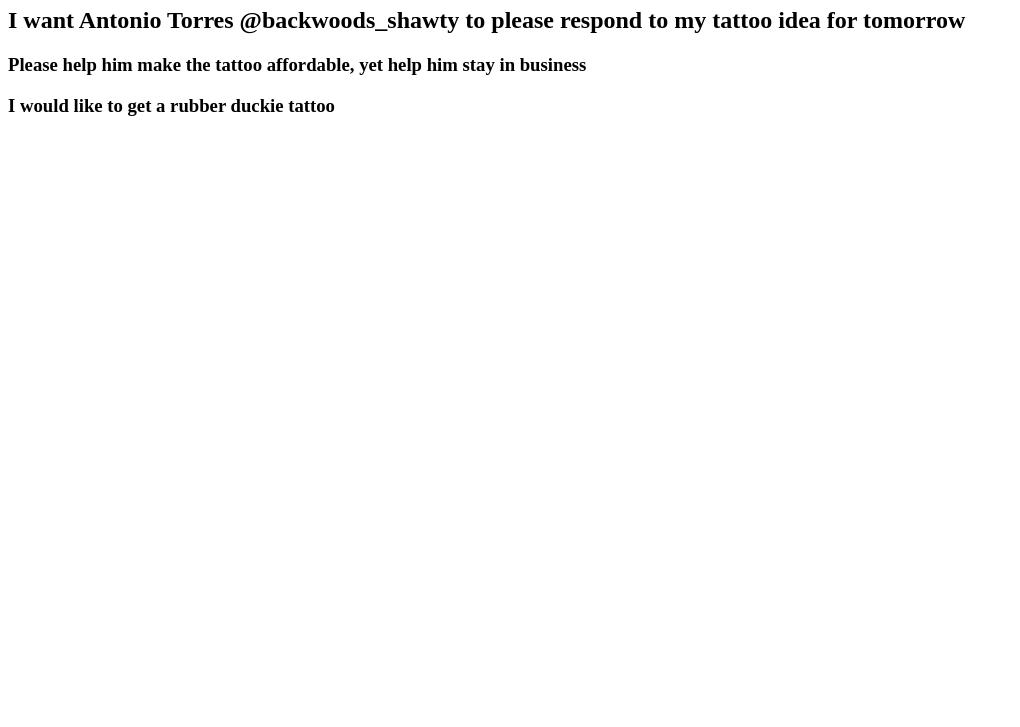
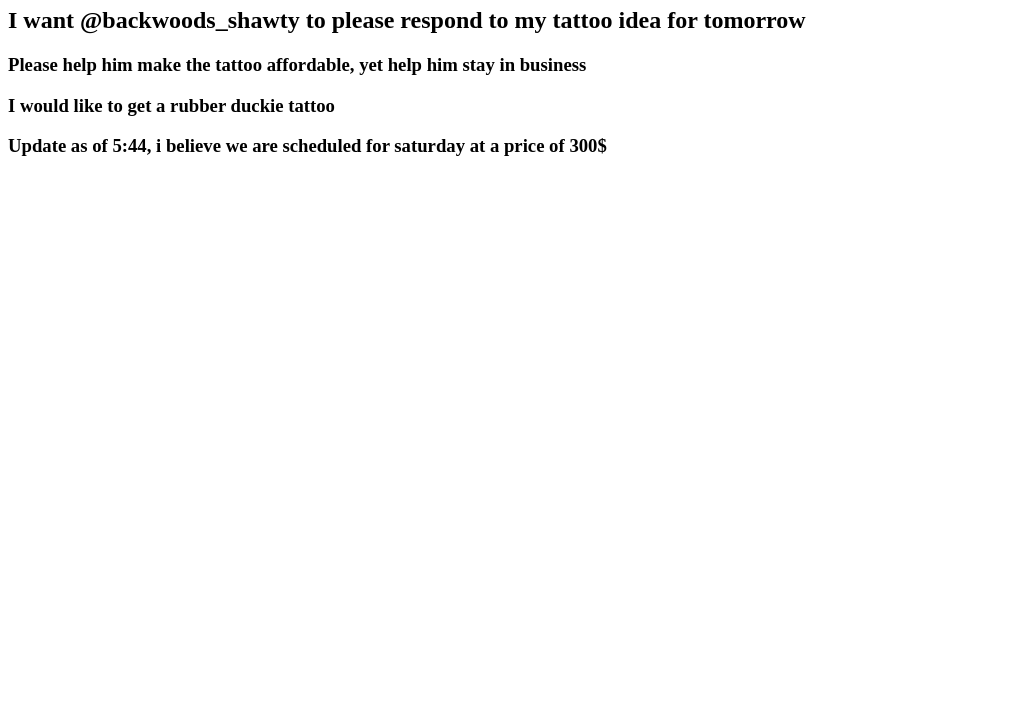
Before and after one commit to henrythedrip/first-day, a plain HTML site: page index.html in a window 1280 px wide. Shown: the part 73-800 px from the top of the page, without its empty margins (0-1020 px from the left). Drawn offline with Linux system fonts and the light colour scheme.

Commit message:
more updates as of 5:44 to the story

```diff
--- a/index.html
+++ b/index.html
@@ -7,8 +7,9 @@
 </head>
 <body>
     <h1>Oh Powerful Universe: Please help me.</h1>
-    <h2>I want Antonio Torres @backwoods_shawty to please respond to my tattoo idea for tomorrow</h2>
+    <h2>I want @backwoods_shawty to please respond to my tattoo idea for tomorrow</h2>
     <h3>Please help him make the tattoo affordable, yet help him stay in business</h3>
     <h3>I would like to get a rubber duckie tattoo</h3>
+    <h3>Update as of 5:44, i believe we are scheduled for saturday at a price of 300$</h3>
 </body>
 </html>
```
